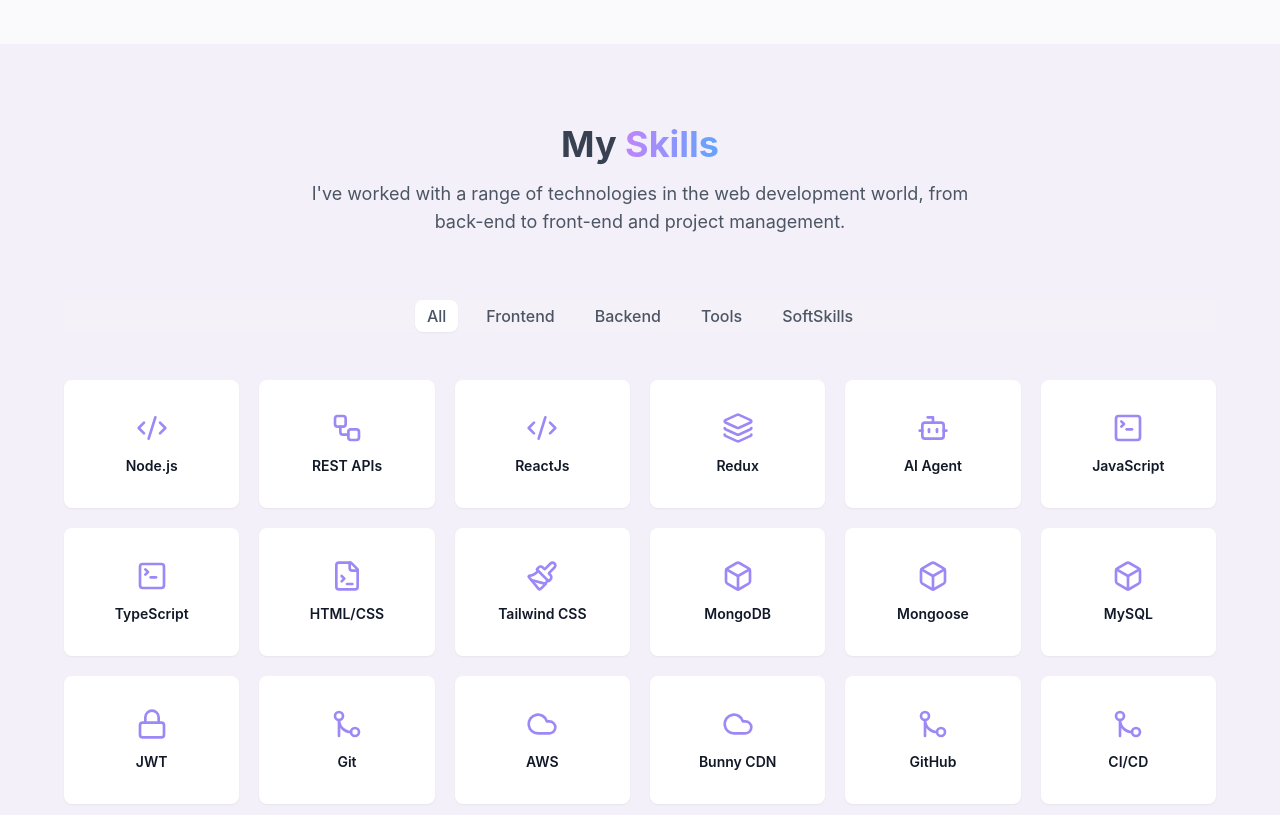
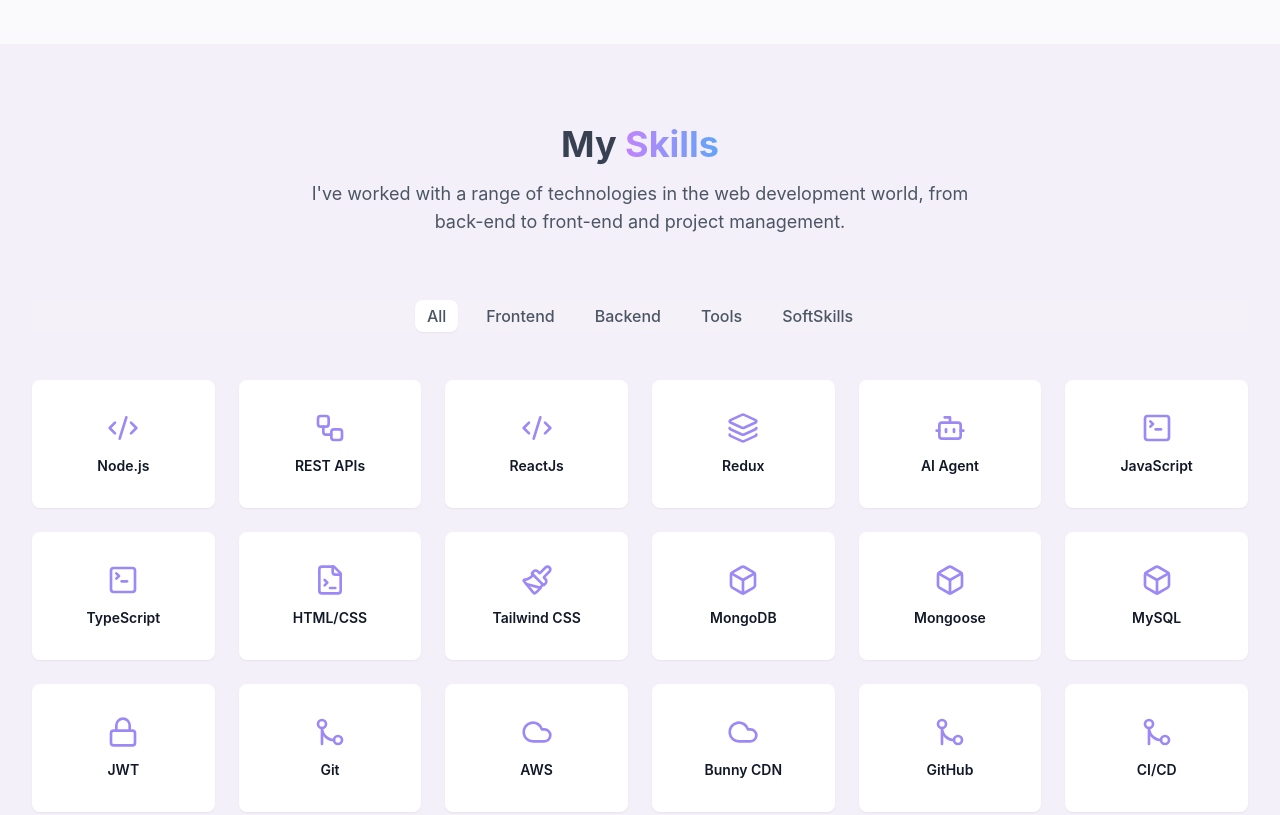
Before and after one commit to Shiddharthapal/My-Portfolio, an Astro site: page / in a window 1280 px wide. Shown: the part 1580-2395 px from the top of the page. Built offline with nearby package versions, Linux system fonts and the light colour scheme; Astro itself is replaced by a stand-in of ours.

Commit message:
solve skill card issues

```diff
--- a/src/components/pages/project/index.tsx
+++ b/src/components/pages/project/index.tsx
@@ -60,12 +60,12 @@ export default function ProjectsPage() {
 
           {/* Featured Projects Section */}
           <section className="py-0 ">
-            <div className="max-w-6xl mx-auto">
+            <div className="max-w-full mx-7">
               <h2 className="text-2xl text-gray-700  font-bold text-center mb-8">
                 Featured Projects
               </h2>
 
-              <div className="grid grid-cols-1 md:grid-cols-2 lg:grid-cols-2 gap-6">
+              <div className="grid grid-cols-1 md:grid-cols-2 lg:grid-cols-2 gap-9">
                 {projects.map((project) => (
                   <Card
                     key={project.id}
--- a/src/components/pages/skill/index.tsx
+++ b/src/components/pages/skill/index.tsx
@@ -80,11 +80,11 @@ export default function SkillsSection() {
   const skills = SKILLS_DATA[activeTab as keyof typeof SKILLS_DATA];
 
   return (
-    <section
-      id="skills"
-      className="w-full bg-[hsl(264,45%,96%)] px-4 mt-6 py-20"
-    >
-      <div className="max-w-6xl mx-auto">
+    <section id="skills" className="w-full bg-[hsl(264,45%,96%)]  mt-6 py-20">
+      <div className="flex justify-center px-1">
+        {" "}
+        {/* Use flex + justify-center instead of mx-auto */}
+        <div className="w-full max-w-7xl mx-7">
           <motion.div
             initial={{ opacity: 0, y: 20 }}
             whileInView={{ opacity: 1, y: 0 }}
@@ -123,13 +123,14 @@ export default function SkillsSection() {
             </div>
 
             {/* Skills Grid */}
-          <div className="grid grid-cols-1 sm:grid-cols-2 md:grid-cols-4 lg:grid-cols-6 gap-5">
+            <div className=" grid grid-cols-1 sm:grid-cols-2 md:grid-cols-4 lg:grid-cols-6 gap-6">
               {skills.map((skill) => (
                 <SkillCard key={skill.name} skill={skill} />
               ))}
             </div>
           </motion.div>
         </div>
+      </div>
     </section>
   );
 }
--- a/src/components/pages/skill/skill-card.tsx
+++ b/src/components/pages/skill/skill-card.tsx
@@ -50,7 +50,10 @@ const ICON_MAP: Record<string, React.ReactNode> = {
 
 export default function SkillCard({ skill }: SkillCardProps) {
   return (
-    <div className="bg-white rounded-lg p-6 shadow-sm hover:shadow-lg hover:shadow-[hsl(254,49%,86%)] transition-shadow flex flex-col items-center justify-center text-center min-h-32">
+    <div
+      className="bg-white rounded-lg p-6 shadow-sm hover:shadow-lg hover:shadow-[hsl(254,49%,86%)] transition-shadow
+    flex flex-col items-center justify-center text-center min-h-32"
+    >
       <div className="mb-3">{ICON_MAP[skill.icon] || ICON_MAP.code}</div>
       <h3 className="text-gray-900 font-semibold text-sm">{skill.name}</h3>
     </div>
```
Lines whose indentation alone changed are shown as unchanged.
